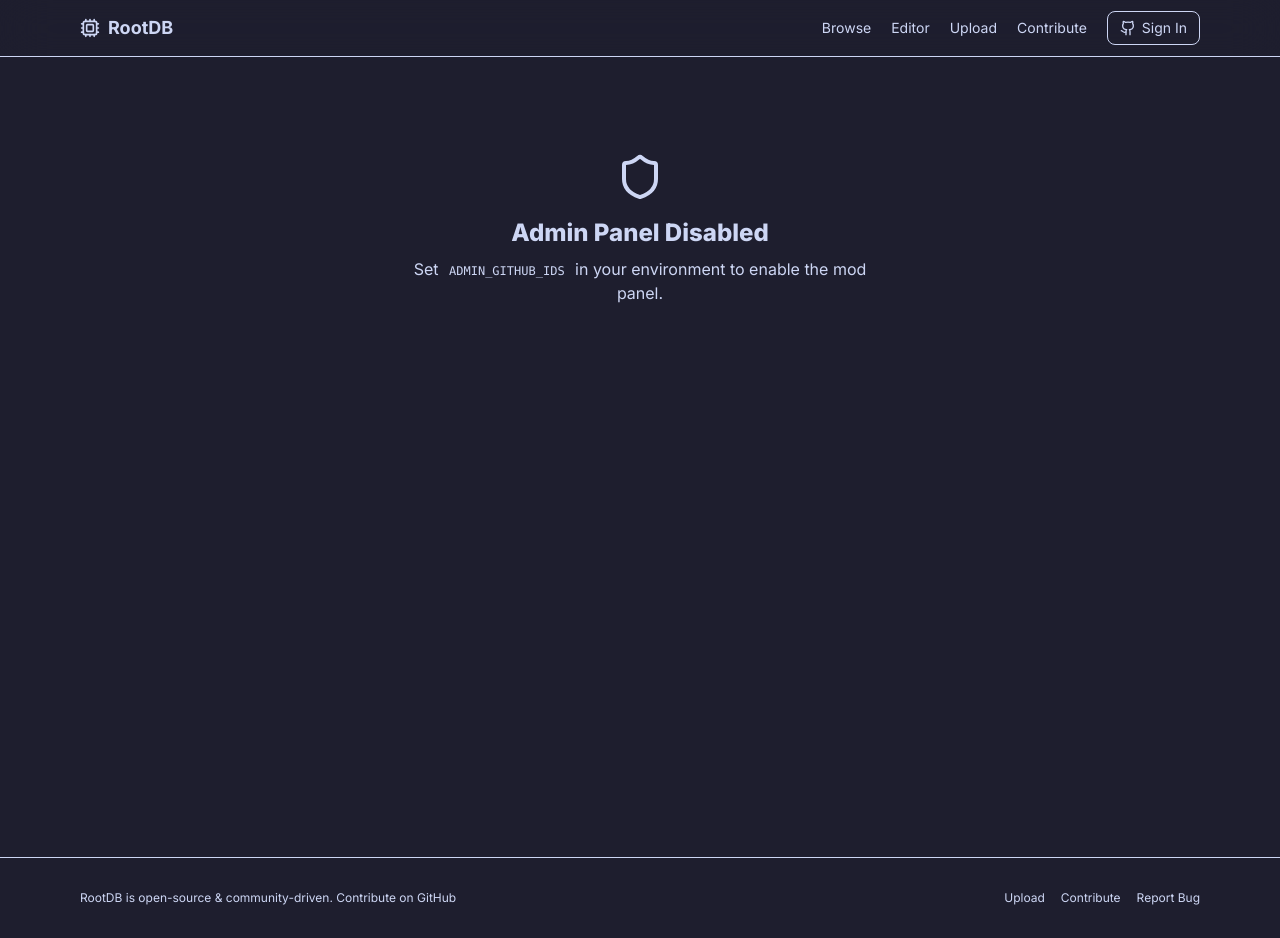
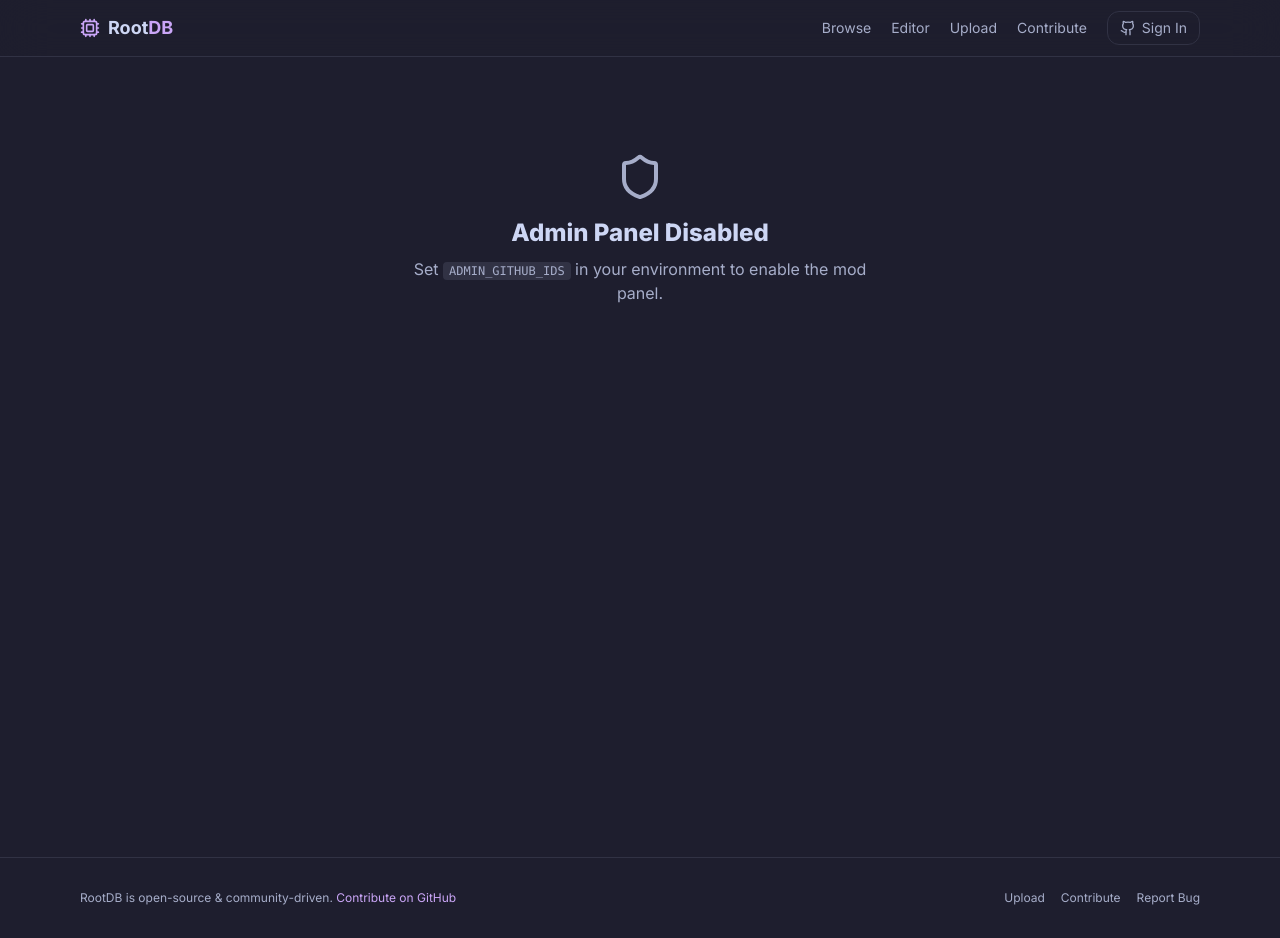
Before and after one commit to rootdb-xyz/rootdb, a Next.js app: page /admin in a window 1280 px wide. Built offline with nearby package versions, Linux system fonts and the light colour scheme; no server answers.

Commit message:
Fix globals.css once again

```diff
--- a/app/globals.css
+++ b/app/globals.css
@@ -1,136 +1,162 @@
 @import "tailwindcss";
+@plugin "@tailwindcss/typography";
 
-/* 1. Register Catppuccin colors into Tailwind v4's theme */
+@custom-variant dark (&:where(.dark, .dark *));
+
 @theme {
-  --color-ctp-rosewater: var(--ctp-rosewater);
-  --color-ctp-flamingo: var(--ctp-flamingo);
-  --color-ctp-pink: var(--ctp-pink);
-  --color-ctp-mauve: var(--ctp-mauve);
-  --color-ctp-red: var(--ctp-red);
-  --color-ctp-maroon: var(--ctp-maroon);
-  --color-ctp-peach: var(--ctp-peach);
-  --color-ctp-yellow: var(--ctp-yellow);
-  --color-ctp-green: var(--ctp-green);
-  --color-ctp-teal: var(--ctp-teal);
-  --color-ctp-sky: var(--ctp-sky);
-  --color-ctp-sapphire: var(--ctp-sapphire);
-  --color-ctp-blue: var(--ctp-blue);
-  --color-ctp-lavender: var(--ctp-lavender);
+  --font-sans: "Inter", ui-sans-serif, system-ui, sans-serif;
 
-  --color-ctp-text: var(--ctp-text);
-  --color-ctp-subtext1: var(--ctp-subtext1);
-  --color-ctp-subtext0: var(--ctp-subtext0);
+  --radius-lg: 0.75rem;
+  --radius-md: calc(0.75rem - 2px);
+  --radius-sm: calc(0.75rem - 4px);
 
-  --color-ctp-overlay2: var(--ctp-overlay2);
-  --color-ctp-overlay1: var(--ctp-overlay1);
-  --color-ctp-overlay0: var(--ctp-overlay0);
+  --color-background: hsl(var(--background));
+  --color-foreground: hsl(var(--foreground));
+  --color-card: hsl(var(--card));
+  --color-card-foreground: hsl(var(--card-foreground));
+  --color-popover: hsl(var(--popover));
+  --color-popover-foreground: hsl(var(--popover-foreground));
+  --color-primary: hsl(var(--primary));
+  --color-primary-foreground: hsl(var(--primary-foreground));
+  --color-secondary: hsl(var(--secondary));
+  --color-secondary-foreground: hsl(var(--secondary-foreground));
+  --color-muted: hsl(var(--muted));
+  --color-muted-foreground: hsl(var(--muted-foreground));
+  --color-accent: hsl(var(--accent));
+  --color-accent-foreground: hsl(var(--accent-foreground));
+  --color-destructive: hsl(var(--destructive));
+  --color-destructive-foreground: hsl(var(--destructive-foreground));
+  --color-border: hsl(var(--border));
+  --color-input: hsl(var(--input));
+  --color-ring: hsl(var(--ring));
 
-  --color-ctp-surface2: var(--ctp-surface2);
-  --color-ctp-surface1: var(--ctp-surface1);
-  --color-ctp-surface0: var(--ctp-surface0);
+  --color-ctp-blue: hsl(var(--ctp-blue));
+  --color-ctp-green: hsl(var(--ctp-green));
+  --color-ctp-yellow: hsl(var(--ctp-yellow));
+  --color-ctp-peach: hsl(var(--ctp-peach));
+  --color-ctp-red: hsl(var(--ctp-red));
+  --color-ctp-mauve: hsl(var(--ctp-mauve));
+  --color-ctp-teal: hsl(var(--ctp-teal));
+  --color-ctp-lavender: hsl(var(--ctp-lavender));
+  --color-ctp-sky: hsl(var(--ctp-sky));
+  --color-ctp-flamingo: hsl(var(--ctp-flamingo));
+  --color-ctp-surface0: hsl(var(--ctp-surface0));
+  --color-ctp-surface1: hsl(var(--ctp-surface1));
+  --color-ctp-surface2: hsl(var(--ctp-surface2));
 
-  --color-ctp-base: var(--ctp-base);
-  --color-ctp-mantle: var(--ctp-mantle);
-  --color-ctp-crust: var(--ctp-crust);
+  --animate-pulse-slow: pulse-slow 2s ease-in-out infinite;
 }
 
-/* 2. Define the underlying hex codes using CSS variables */
+@keyframes pulse-slow {
+  0%, 100% { opacity: 0.4; }
+  50% { opacity: 1; }
+}
+
 @layer base {
-  /* Default Light Mode: Catppuccin Latte */
+  /* ── Catppuccin Latte (Light) ── */
   :root {
-    --ctp-rosewater: #dc8a78;
-    --ctp-flamingo: #dd7878;
-    --ctp-pink: #ea76cb;
-    --ctp-mauve: #8839ef;
-    --ctp-red: #d20f39;
-    --ctp-maroon: #e64553;
-    --ctp-peach: #fe640b;
-    --ctp-yellow: #df8e1d;
-    --ctp-green: #40a02b;
-    --ctp-teal: #179299;
-    --ctp-sky: #04a5e5;
-    --ctp-sapphire: #209fb5;
-    --ctp-blue: #1e66f5;
-    --ctp-lavender: #7287fd;
-    --ctp-text: #4c4f69;
-    --ctp-subtext1: #5c5f77;
-    --ctp-subtext0: #6c6f85;
-    --ctp-overlay2: #7c7f93;
-    --ctp-overlay1: #8c8fa1;
-    --ctp-overlay0: #9ca0b0;
-    --ctp-surface2: #acb0be;
-    --ctp-surface1: #bcc0cc;
-    --ctp-surface0: #ccd0da;
-    --ctp-base: #eff1f5;
-    --ctp-mantle: #e6e9ef;
-    --ctp-crust: #dce0e8;
+    --background: 220 23% 95%;
+    --foreground: 234 16% 35%;
+    --card: 220 22% 92%;
+    --card-foreground: 234 16% 35%;
+    --popover: 220 22% 92%;
+    --popover-foreground: 234 16% 35%;
+    --primary: 267 83% 58%;
+    --primary-foreground: 220 23% 95%;
+    --secondary: 220 16% 83%;
+    --secondary-foreground: 234 16% 35%;
+    --muted: 220 16% 83%;
+    --muted-foreground: 233 10% 47%;
+    --accent: 220 14% 77%;
+    --accent-foreground: 234 16% 35%;
+    --destructive: 347 87% 44%;
+    --destructive-foreground: 220 23% 95%;
+    --border: 220 16% 83%;
+    --input: 220 14% 77%;
+    --ring: 267 83% 58%;
+
+    --ctp-blue: 220 91% 54%;
+    --ctp-green: 109 58% 40%;
+    --ctp-yellow: 35 77% 49%;
+    --ctp-peach: 22 99% 52%;
+    --ctp-red: 347 87% 44%;
+    --ctp-mauve: 267 83% 58%;
+    --ctp-teal: 183 74% 35%;
+    --ctp-lavender: 231 97% 72%;
+    --ctp-sky: 197 97% 46%;
+    --ctp-flamingo: 0 60% 67%;
+    --ctp-surface0: 220 16% 83%;
+    --ctp-surface1: 220 14% 77%;
+    --ctp-surface2: 220 13% 71%;
   }
 
-  /* Dark Mode: Catppuccin Mocha */
-  /* (Supports automatic OS dark mode AND manual class="dark" toggles like next-themes) */
-  @media (prefers-color-scheme: dark) {
-    :root:not(.light) {
-      --ctp-rosewater: #f5e0dc;
-      --ctp-flamingo: #f2cdcd;
-      --ctp-pink: #f5c2e7;
-      --ctp-mauve: #cba6f7;
-      --ctp-red: #f38ba8;
-      --ctp-maroon: #eba0ac;
-      --ctp-peach: #fab387;
-      --ctp-yellow: #f9e2af;
-      --ctp-green: #a6e3a1;
-      --ctp-teal: #94e2d5;
-      --ctp-sky: #89dceb;
-      --ctp-sapphire: #74c7ec;
-      --ctp-blue: #89b4fa;
-      --ctp-lavender: #b4befe;
-      --ctp-text: #cdd6f4;
-      --ctp-subtext1: #bac2de;
-      --ctp-subtext0: #a6adc8;
-      --ctp-overlay2: #9399b2;
-      --ctp-overlay1: #7f849c;
-      --ctp-overlay0: #6c7086;
-      --ctp-surface2: #585b70;
-      --ctp-surface1: #45475a;
-      --ctp-surface0: #313244;
-      --ctp-base: #1e1e2e;
-      --ctp-mantle: #181825;
-      --ctp-crust: #11111b;
-    }
+  /* ── Catppuccin Mocha (Dark — DEFAULT) ── */
+  .dark {
+    --background: 240 21% 15%;
+    --foreground: 226 64% 88%;
+    --card: 240 21% 12%;
+    --card-foreground: 226 64% 88%;
+    --popover: 240 21% 12%;
+    --popover-foreground: 226 64% 88%;
+    --primary: 267 84% 81%;
+    --primary-foreground: 240 23% 9%;
+    --secondary: 237 16% 23%;
+    --secondary-foreground: 226 64% 88%;
+    --muted: 237 16% 23%;
+    --muted-foreground: 228 24% 72%;
+    --accent: 234 13% 31%;
+    --accent-foreground: 226 64% 88%;
+    --destructive: 343 81% 75%;
+    --destructive-foreground: 240 23% 9%;
+    --border: 237 16% 23%;
+    --input: 234 13% 31%;
+    --ring: 267 84% 81%;
+
+    --ctp-blue: 217 92% 76%;
+    --ctp-green: 115 54% 76%;
+    --ctp-yellow: 40 86% 83%;
+    --ctp-peach: 23 92% 75%;
+    --ctp-red: 343 81% 75%;
+    --ctp-mauve: 267 84% 81%;
+    --ctp-teal: 170 57% 73%;
+    --ctp-lavender: 232 97% 85%;
+    --ctp-sky: 189 71% 73%;
+    --ctp-flamingo: 0 59% 88%;
+    --ctp-surface0: 237 16% 23%;
+    --ctp-surface1: 234 13% 31%;
+    --ctp-surface2: 233 12% 39%;
   }
 
-  .dark {
-    --ctp-rosewater: #f5e0dc;
-    --ctp-flamingo: #f2cdcd;
-    --ctp-pink: #f5c2e7;
-    --ctp-mauve: #cba6f7;
-    --ctp-red: #f38ba8;
-    --ctp-maroon: #eba0ac;
-    --ctp-peach: #fab387;
-    --ctp-yellow: #f9e2af;
-    --ctp-green: #a6e3a1;
-    --ctp-teal: #94e2d5;
-    --ctp-sky: #89dceb;
-    --ctp-sapphire: #74c7ec;
-    --ctp-blue: #89b4fa;
-    --ctp-lavender: #b4befe;
-    --ctp-text: #cdd6f4;
-    --ctp-subtext1: #bac2de;
-    --ctp-subtext0: #a6adc8;
-    --ctp-overlay2: #9399b2;
-    --ctp-overlay1: #7f849c;
-    --ctp-overlay0: #6c7086;
-    --ctp-surface2: #585b70;
-    --ctp-surface1: #45475a;
-    --ctp-surface0: #313244;
-    --ctp-base: #1e1e2e;
-    --ctp-mantle: #181825;
-    --ctp-crust: #11111b;
+  * {
+    border-color: hsl(var(--border));
+  }
+  body {
+    background-color: hsl(var(--background));
+    color: hsl(var(--foreground));
   }
 
-  /* 3. Apply base theme colors to the document */
-  body {
-    background-color: var(--ctp-base);
-    color: var(--ctp-text);
+  ::-webkit-scrollbar { width: 0.5rem; }
+  ::-webkit-scrollbar-track { background: hsl(var(--background)); }
+  ::-webkit-scrollbar-thumb {
+    background: hsl(var(--ctp-surface2));
+    border-radius: 9999px;
+  }
+  ::-webkit-scrollbar-thumb:hover {
+    background: hsl(var(--muted-foreground));
   }
 }
+
+@utility glass {
+  background: color-mix(in srgb, hsl(var(--card)) 60%, transparent);
+  -webkit-backdrop-filter: blur(24px);
+  backdrop-filter: blur(24px);
+  border: 1px solid color-mix(in srgb, hsl(var(--border)) 50%, transparent);
+}
+
+@utility scrollbar-hide {
+  -ms-overflow-style: none;
+  scrollbar-width: none;
+  &::-webkit-scrollbar {
+    display: none;
+  }
+}
```
